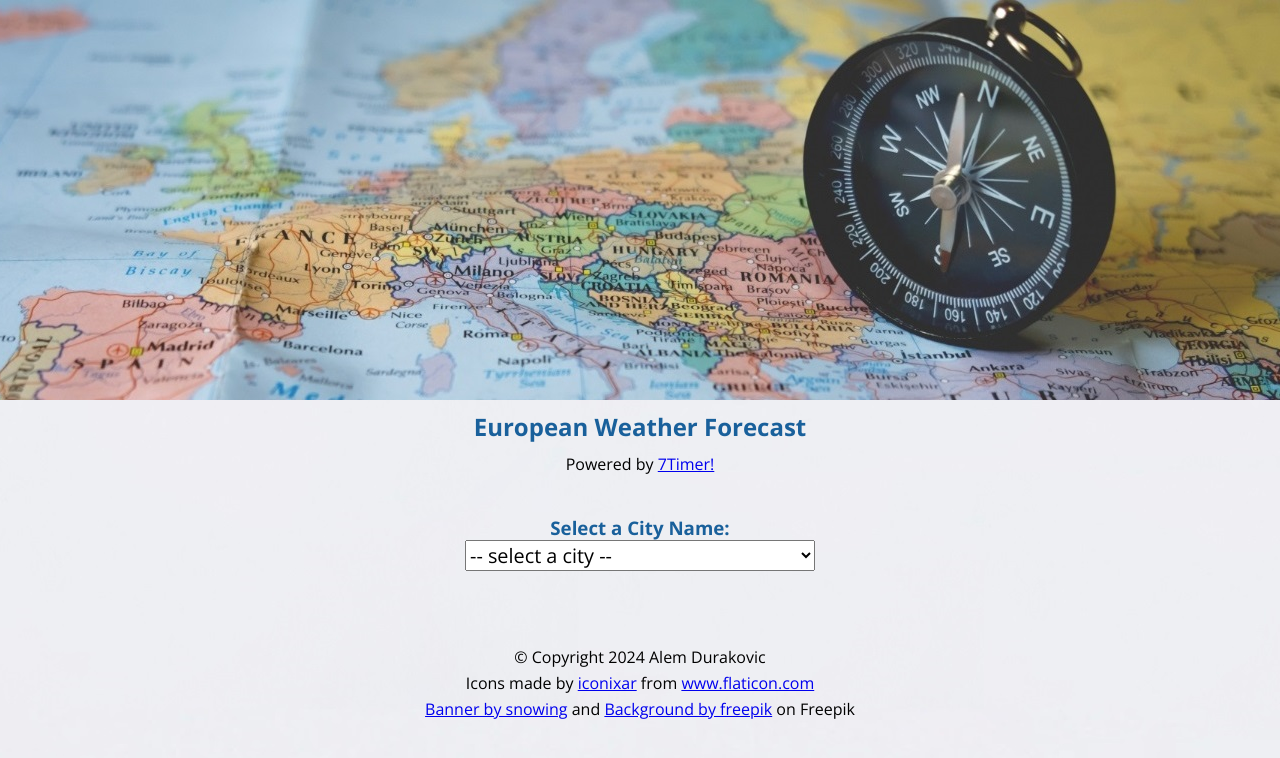
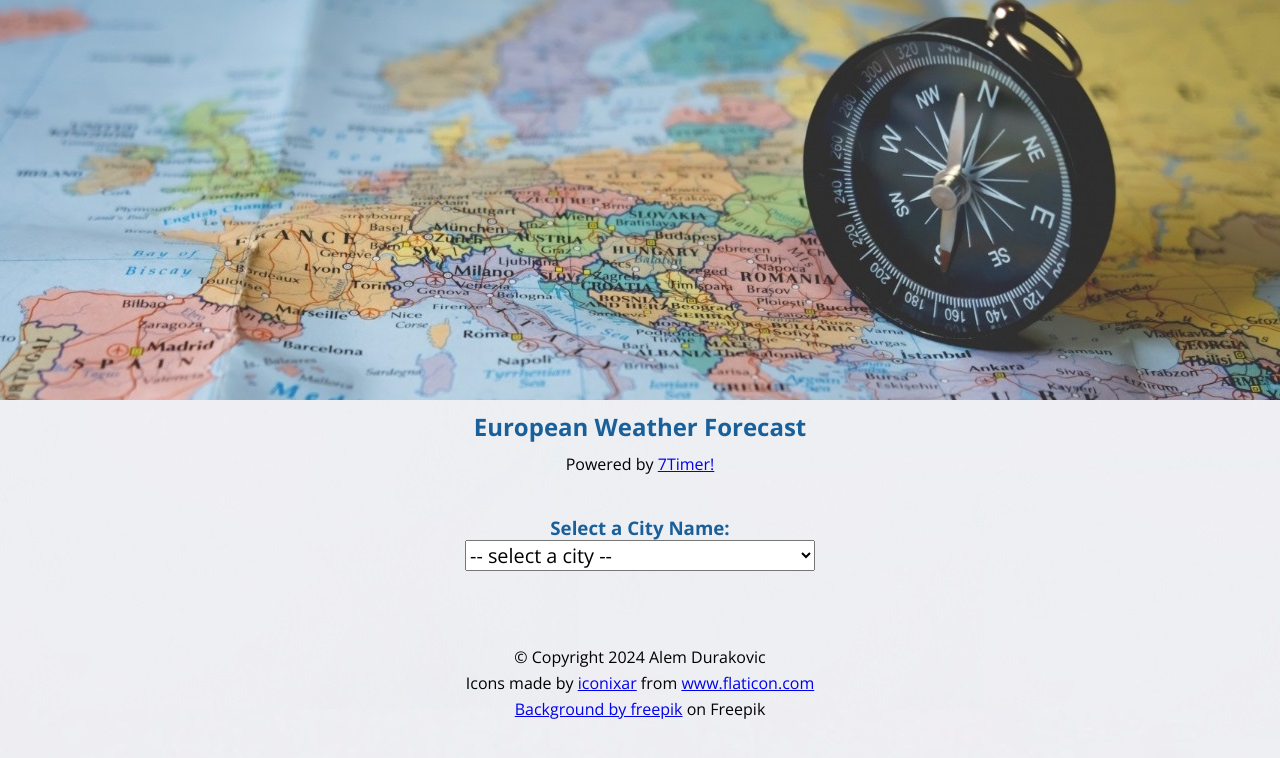
Before and after one commit to ALD5/weather-api-website, a plain HTML site: page index.html in a window 1280 px wide. Shown: the top 758 px of the page. Drawn offline with nearby package versions, Linux system fonts and the light colour scheme.

Commit message:
Update index.html

```diff
--- a/index.html
+++ b/index.html
@@ -109,8 +109,7 @@
 <footer>
   <p>© Copyright 2024 Alem Durakovic</p>
   <div>Icons made by <a href="https://www.flaticon.com/authors/iconixar">iconixar</a> from <a href="https://www.flaticon.com/" title="Flaticon">www.flaticon.com</a></div>
-  <div><a href="https://www.freepik.com/free-photo/ompass-tourist-map-focus-compass-needle_1203158.htm#query=europe%20map&position=23&from_view=search&track=ais&uuid=f3df0315-2ffc-47fa-aaef-e1f5535e7b61">Banner by snowing</a> and
-  <a href="https://www.freepik.com/free-photo/travel-concept-with-map-background_3385558.htm#query=background%20map&position=22&from_view=search&track=ais&uuid=66cc2a6e-cd66-4f37-bef8-be321d7a9068">Background by freepik</a> on Freepik</div>
+  <div><a href="https://www.freepik.com/free-photo/travel-concept-with-map-background_3385558.htm#query=background%20map&position=22&from_view=search&track=ais&uuid=66cc2a6e-cd66-4f37-bef8-be321d7a9068">Background by freepik</a> on Freepik</div>
 </footer>
 
 <!-- Our codes -->
```
